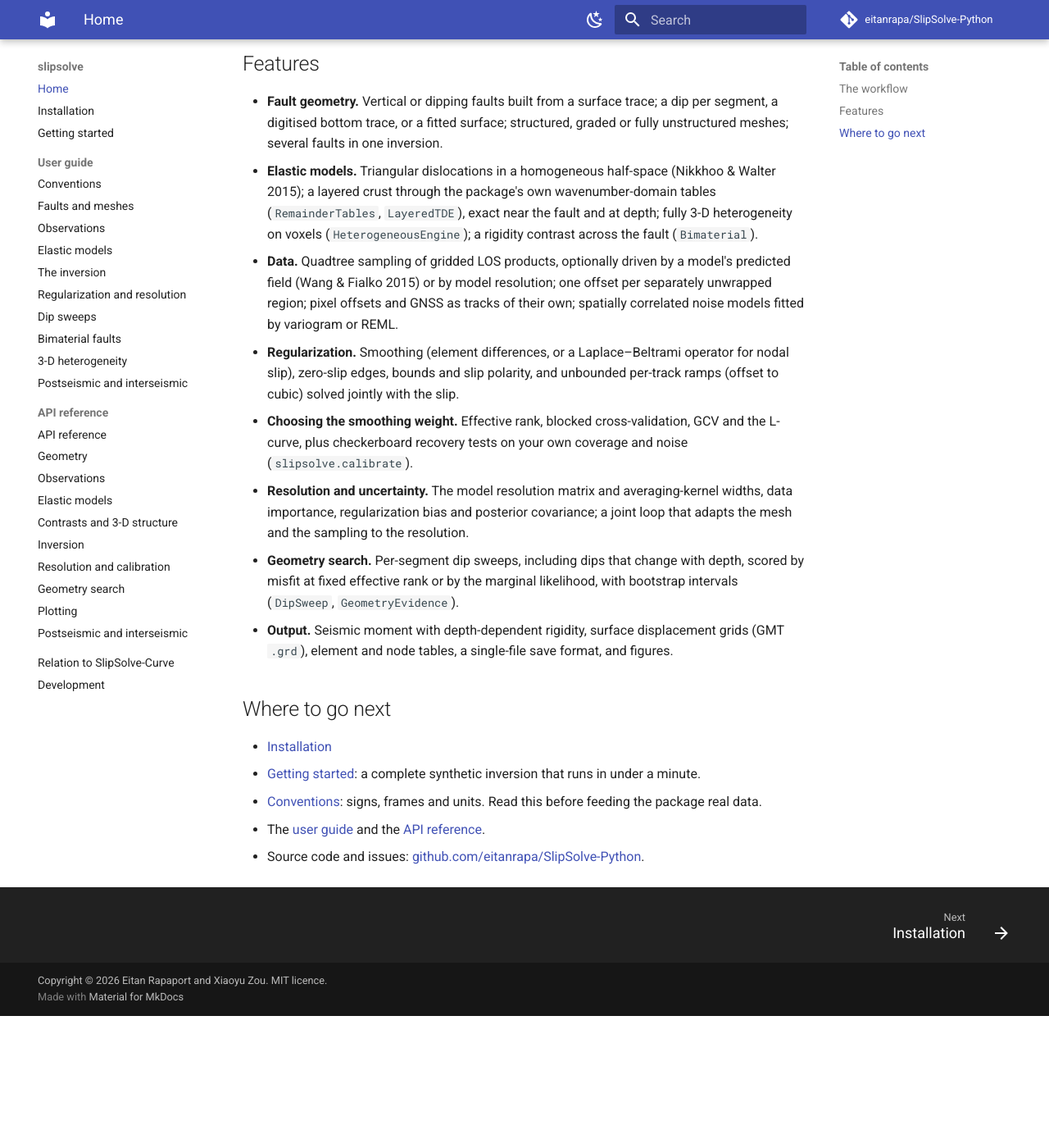
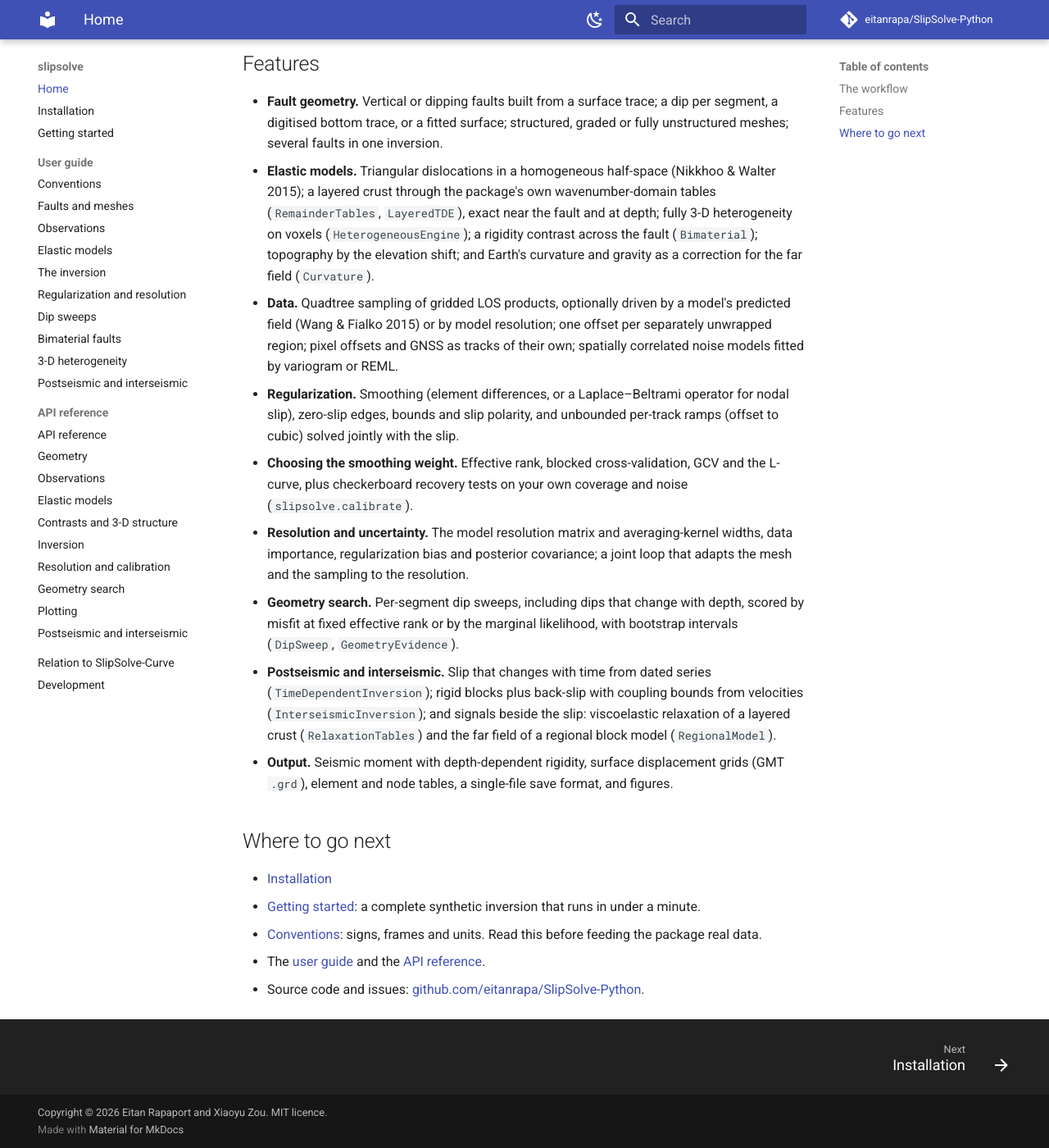
Before and after one commit to eitanrapa/SlipSolve-Python, an MkDocs documentation site: the page built from docs/index.md, in a window 1280 px wide and 1400 px high, scrolled down 887 px. Shown: the whole window at 82% size. Built offline with MkDocs 1.6.1 and Material for MkDocs 9.7.7, drawn with Linux system fonts in a browser that asks for light colours; comment, search, counter and statistics services are not loaded; before the commit the page ends 2126 px from its top, so only the background shows below that.

Commit message:
Docs: the home page and API index list the newer engines and modes
The home page's features gain topography, Earth's curvature and gravity,
and the postseismic and interseismic modes; the API index gains its
missing time-dependent row and slipsolve.curvature; the 3-D guide points
to topography and the curvature wrapper.

Co-Authored-By: Claude Opus 5.5 <noreply@anthropic.com>
Claude-Session: https://claude.ai/code/session_01Jh7HRrWSfPVE7kh16XgJkb

```diff
--- a/docs/index.md
+++ b/docs/index.md
@@ -44,7 +44,9 @@ LOS grids, offsets, GNSS ──> Observations ┘
   & Walter 2015); a layered crust through the package's own wavenumber-domain tables
   (`RemainderTables`, `LayeredTDE`), exact near the fault and at depth; fully 3-D
   heterogeneity on voxels
-  (`HeterogeneousEngine`); a rigidity contrast across the fault (`Bimaterial`).
+  (`HeterogeneousEngine`); a rigidity contrast across the fault (`Bimaterial`);
+  topography by the elevation shift; and Earth's curvature and gravity as a correction
+  for the far field (`Curvature`).
 - **Data.** Quadtree sampling of gridded LOS products, optionally driven by a
   model's predicted field (Wang & Fialko 2015) or by model resolution; one offset
   per separately unwrapped region; pixel offsets and GNSS as tracks of their own;
@@ -61,6 +63,11 @@ LOS grids, offsets, GNSS ──> Observations ┘
 - **Geometry search.** Per-segment dip sweeps, including dips that change with
   depth, scored by misfit at fixed effective rank or by the marginal likelihood,
   with bootstrap intervals (`DipSweep`, `GeometryEvidence`).
+- **Postseismic and interseismic.** Slip that changes with time from dated series
+  (`TimeDependentInversion`); rigid blocks plus back-slip with coupling bounds from
+  velocities (`InterseismicInversion`); and signals beside the slip: viscoelastic
+  relaxation of a layered crust (`RelaxationTables`) and the far field of a regional
+  block model (`RegionalModel`).
 - **Output.** Seismic moment with depth-dependent rigidity, surface displacement
   grids (GMT `.grd`), element and node tables, a single-file save format, and
   figures.
```
Also changed, not shown: docs/api/index.md (+2 -1 lines), docs/guide/heterogeneity.md (+5 -0 lines).
